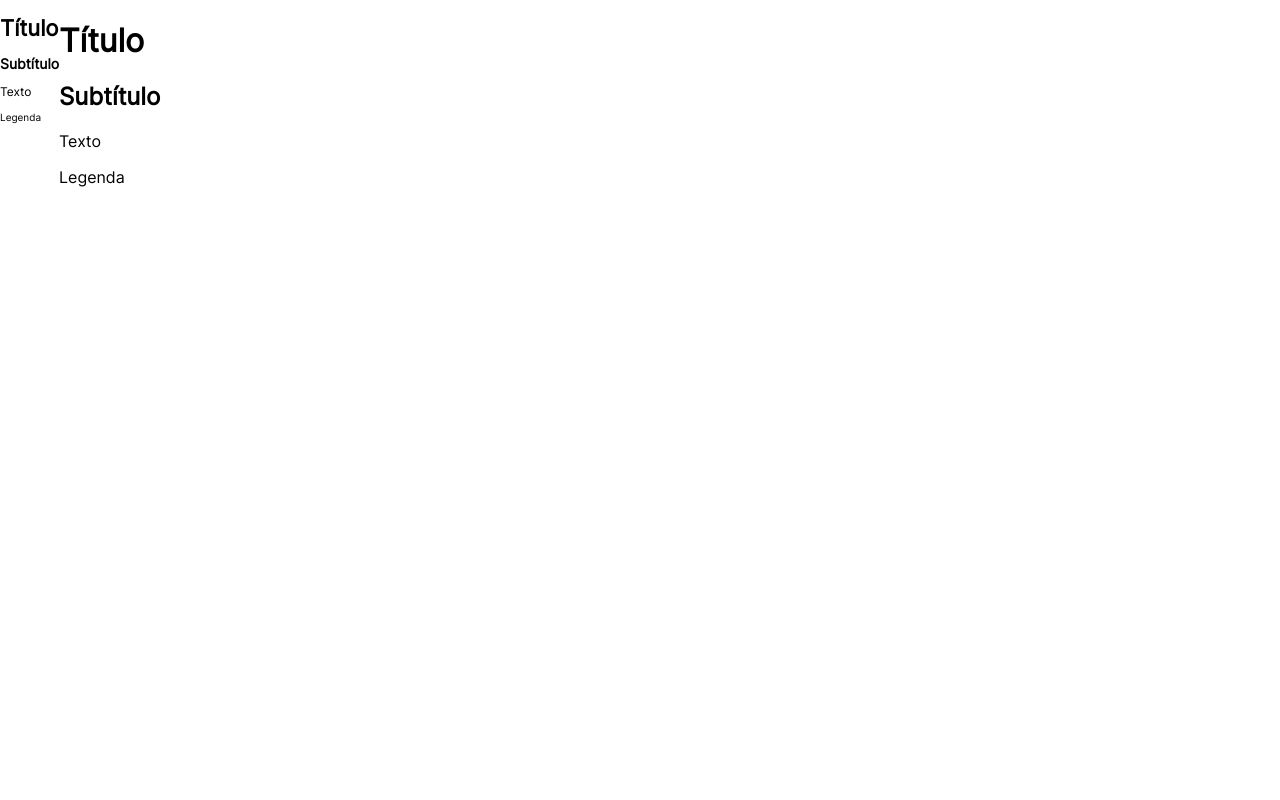
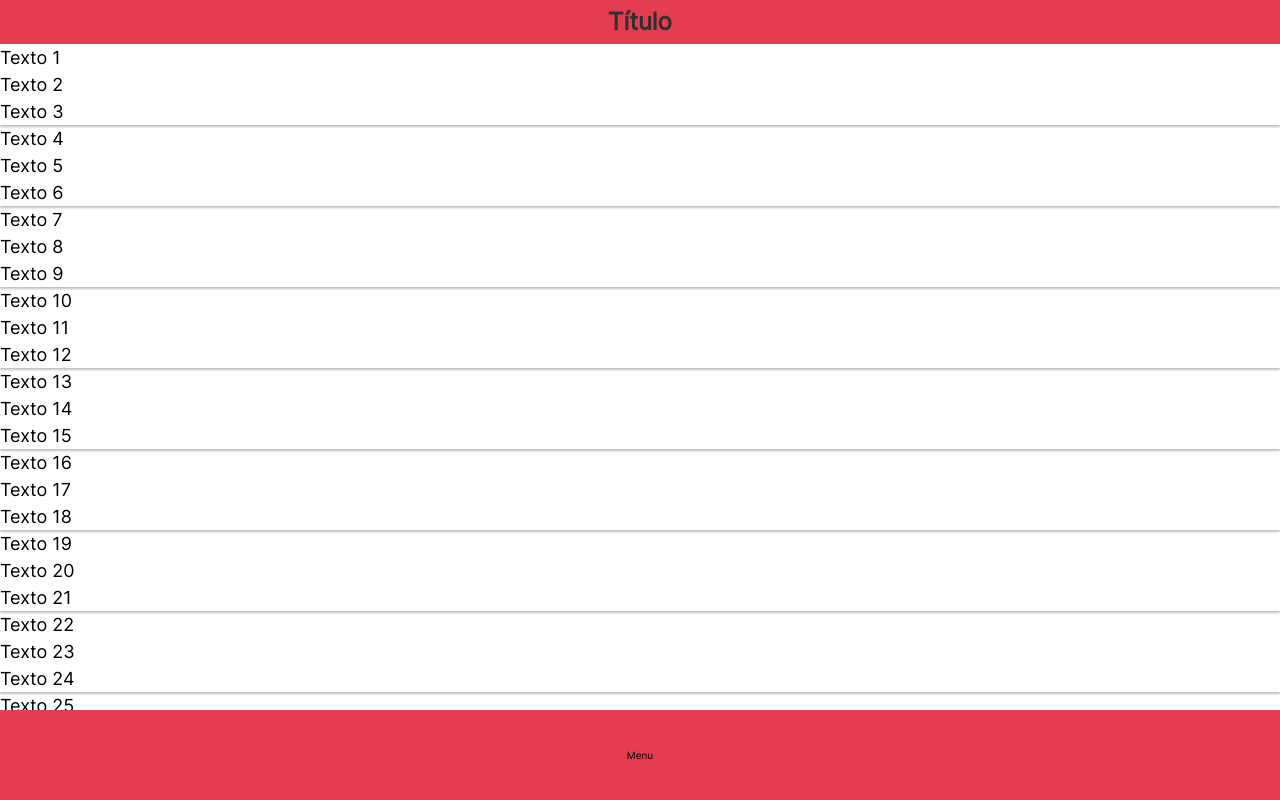
Before and after one commit to fcms14/react-components, a React (Vite) app: page / in a window 1280 px wide. Shown: the top 800 px of the page. Built offline with nearby package versions, Linux system fonts and the light colour scheme.

Commit message:
template

```diff
--- a/src/assets/css/index.css
+++ b/src/assets/css/index.css
@@ -1,3 +1,4 @@
+@tailwind base;
 @font-face {
   font-family: "Inter";
   src: url("../fonts/Inter-Regular.ttf");
@@ -24,18 +25,18 @@ body {
 
 ::-webkit-scrollbar-track {
 	-webkit-box-shadow: inset 0 0 6px rgba(0,0,0,0.1);
-	background-color: #FBF8EF;
+	background-color: #e6e6e62c;
 	border-radius: 8px;
   height: 4px;
 }
 
 ::-webkit-scrollbar {
-	width: 8px;
+	width: 4px;
 	height: 4px;
 	background-color: #FBF8EF;
 }
 
 ::-webkit-scrollbar-thumb {
-	border-radius: 8px;
-	background-color: #BE9E37;
+	border-radius: 1px;
+	background-color: #9c9c9cc2;
 }
--- a/src/components/atoms/Subtitle/index.ts
+++ b/src/components/atoms/Subtitle/index.ts
@@ -12,7 +12,7 @@ interface Props {
 
 const Subtitle = styled.h2<Props>`
     font-size: ${props => fontsizes.subtitle[props?.size ?? 'default']};
-    color: ${props => colors[props?.parent ?? 'main'][props?.element ?? 'font']};
+    color: ${props => colors[props?.parent ?? 'main'][props?.element ?? 'title']};
 `
 
 export default Subtitle
--- a/src/components/atoms/Title/index.ts
+++ b/src/components/atoms/Title/index.ts
@@ -12,7 +12,8 @@ interface Props {
 
 const Title = styled.h1<Props>`
     font-size: ${props => fontsizes.title[props?.size ?? 'default']};
-    color: ${props => colors[props?.parent ?? 'main'][props?.element ?? 'font']};
+    font-weight: bold;
+    color: ${props => colors[props?.parent ?? 'main'][props?.element ?? 'title']};
 `
 
 export default Title
--- a/src/pages/Error/index.tsx
+++ b/src/pages/Error/index.tsx
@@ -1,16 +1,15 @@
-import Auth from "../../templates/Auth"
+import Template from "../../templates/Template"
 import Text from "../../components/atoms/Text"
-// import ResetTheme from "../../providers/theme"
 import Icon from "../../components/atoms/Icon"
 
 const Error = () => {
     return (
-        <Auth>
+        <Template>
             <Text>
                 <Icon icon="InfoCircle" color={"#FF0000"} width={20} />
                 Ocorreu um erro durante o carregamento desta página. Por favor tente mais tarde.
             </Text>
-        </Auth>
+        </Template>
     )
 }
 
--- a/src/pages/Index/index.tsx
+++ b/src/pages/Index/index.tsx
@@ -1,27 +1,33 @@
+import Template from "../../templates/Template"
 import Caption from "../../components/atoms/Caption"
 import Subtitle from "../../components/atoms/Subtitle"
 import Text from "../../components/atoms/Text"
 import Title from "../../components/atoms/Title"
-import Auth from "../../templates/Auth"
 
 const Index = () => {
+  const loop = Array.from({ length: 60 }, (_, i) => i + 1)
+
   return (
-    <Auth>
-      <div style={{display: "flex"}}>
-        <span>
-          <Title>Título</Title>
-          <Subtitle>Subtítulo</Subtitle>
-          <Text>Texto</Text>
-          <Caption size="big">Legenda</Caption>
-        </span>
-        <span>
-          <h1>Título</h1>
-          <h2>Subtítulo</h2>
-          <p>Texto</p>
-          <caption>Legenda</caption>
-        </span>
-      </div>
-    </Auth>
+    <Template>
+      <header>
+        <Title size="big" parent="header" element="title">Título</Title>
+      </header>
+      <main>
+        {loop.map((i) =>
+          <Text
+            key={i}
+            size="biggest"
+            style={i % 3 === 0
+              ? { position: "sticky", top: "2.75rem", backgroundColor: "#FFFFFF", boxShadow: "0 2px 2px rgba(0, 0, 0, 0.25)" }
+              : undefined}>
+            Texto {i}
+          </Text>
+        )}
+      </main>
+      <footer>
+        <Caption size="big">Menu</Caption>
+      </footer>
+    </Template>
   )
 }
 
--- a/src/templates/Auth.tsx
+++ /dev/null
@@ -1,15 +0,0 @@
-import { JSX } from "react/jsx-runtime"
-
-interface AuthLayoutInterface {
-  children?: JSX.Element | JSX.Element[]
-}
-
-const Auth = ({ children }: AuthLayoutInterface) => {
-  return (
-    <div>
-      {children}
-    </div>
-  )
-}
-
-export default Auth
--- /dev/null
+++ b/src/templates/Template.tsx
@@ -0,0 +1,16 @@
+import { JSX } from "react/jsx-runtime"
+import TemplateStyle from "./templateStyle"
+
+interface TemplateInterface {
+  children?: JSX.Element | JSX.Element[]
+}
+
+const Template = ({ children }: TemplateInterface) => {
+  return (
+    <TemplateStyle>
+      {children}
+    </TemplateStyle>
+  )
+}
+
+export default Template
--- /dev/null
+++ b/src/templates/templateStyle.ts
@@ -0,0 +1,45 @@
+import styled from 'styled-components'
+import { ColorInterface, FontSizeInterface } from '../interfaces'
+
+const colors: ColorInterface = JSON.parse(import.meta.env.VITE_COLORS)
+
+interface Props {
+    size?: 'smaller' | 'small' | 'default' | 'big' | 'bigger' | 'biggest'
+    parent?: 'header' | 'main'
+    element?: 'title' | 'font'
+}
+
+const TemplateStyle = styled.div<Props>`
+    display: flex;
+    flex-direction: column;
+    min-height: 100dvh;
+    position: relative;
+
+    > header {
+        display: flex;
+        align-items: center;
+        justify-content: center;
+        height: 2.75rem;
+        position: sticky;
+        top: 0;
+        background-color: ${props => colors[props?.parent ?? 'header'][props?.element ?? 'fill']};
+    }
+
+    > main {
+        display: flex;
+        flex-grow: 1;
+        flex-direction: column;
+    }
+
+    > footer {
+        display: flex;
+        align-items: center;
+        justify-content: center;
+        height: 5.625rem;
+        position: sticky;
+        bottom: 0;
+        background-color: ${props => colors[props?.parent ?? 'header'][props?.element ?? 'fill']};
+    }
+`
+
+export default TemplateStyle
```
